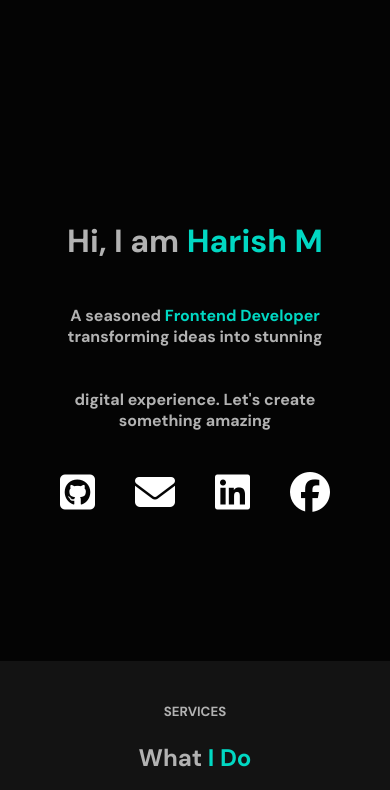
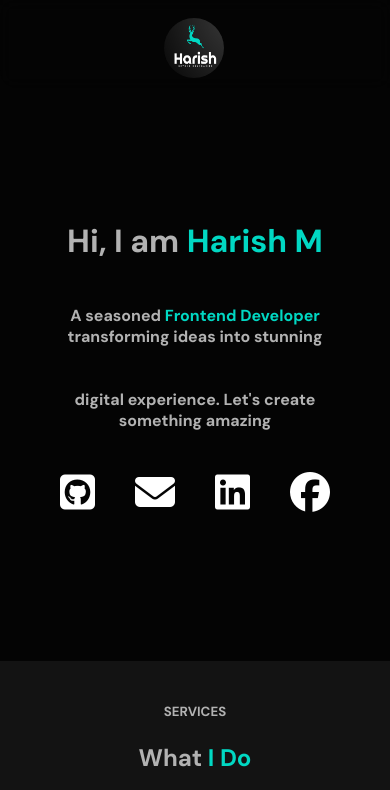
Before and after one commit to HarishM-git/Harish-Portfolio, a plain HTML site: page index.html in a window 390 px wide. Shown: the top 790 px of the page. Drawn offline with nearby package versions, Linux system fonts and the light colour scheme; a web font is replaced by a local one.

Commit message:
now it sould work

```diff
--- a/header.css
+++ b/header.css
@@ -162,8 +162,10 @@ header a.active {
   .last-section{
     display: none;
   }
+  .left-section{
+    margin-left: 41%;
+  }
   .header{
-     display: none;
+    height: 70px;
   }
-
 }
--- a/index.html
+++ b/index.html
@@ -185,7 +185,7 @@
         delay: 200
       });
       ScrollReveal().reveal('.service-text', { delay: 850, origin: 'right-bottom', distance: '100px' });
-      ScrollReveal().reveal('.service-container', {
+      ScrollReveal().reveal('.web-developer', {
         origin: 'left ',
         distance: '200px',
         duration: 1000,
@@ -195,7 +195,7 @@
 
 
 
-      ScrollReveal().reveal('.feature-pro-text', { delay: 850, origin: 'bottom', distance: '50px' });
+      ScrollReveal().reveal('.feature-pro-text', { delay: 850, origin: 'bottom', distance: '100px' });
       ScrollReveal().reveal('.common-model', {
         origin: 'left-bottom',
         distance: '200px',
--- a/small-intro.css
+++ b/small-intro.css
@@ -41,6 +41,7 @@
 @media (max-width:520px){
   .home-text{
     min-height: 70vh;
-    margin-left: 0px;
+
   }
+
 }
```
